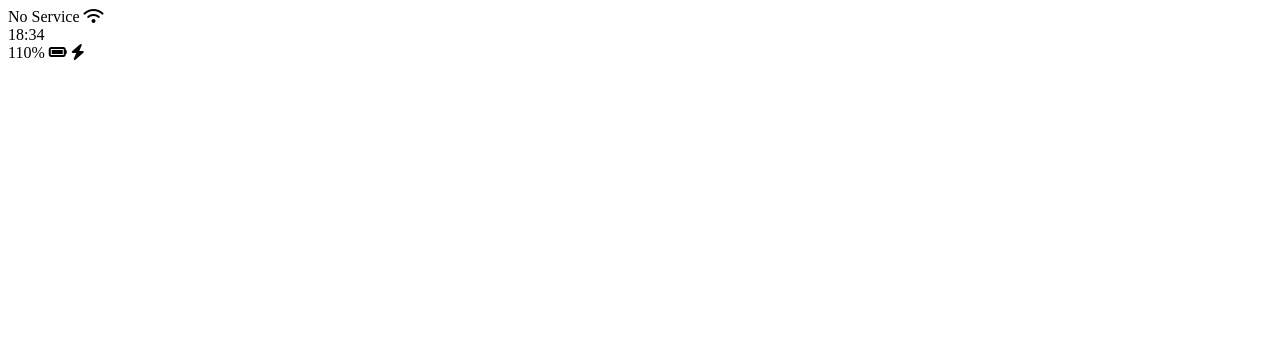
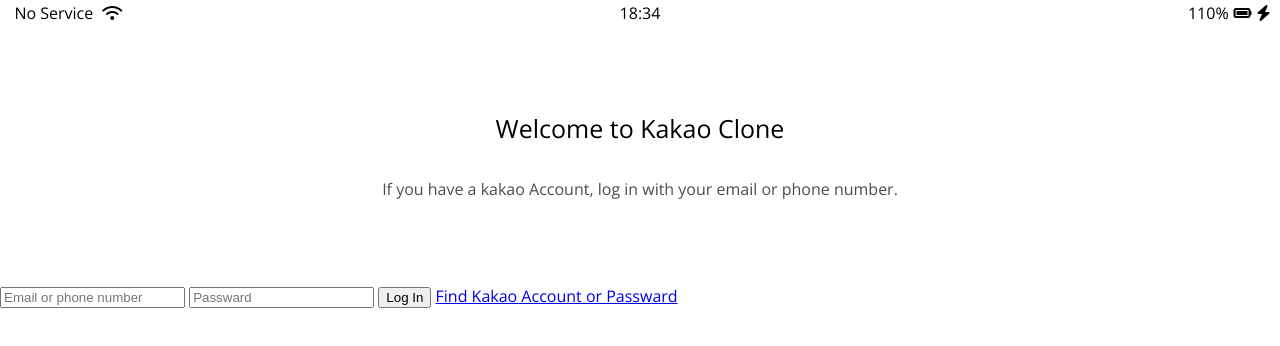
Before and after one commit to JEON-Sungsu/first-clonningNOMADCODER, a plain HTML site: page index.html in a window 1280 px wide. Drawn offline with nearby package versions, Linux system fonts and the light colour scheme.

Commit message:
status-bar,header update

```diff
--- a/CSS/style.css
+++ b/CSS/style.css
@@ -1,28 +1,21 @@
 @import url("https://fonts.googleapis.com/css2?family=Open+Sans:wght@400;600&display=swap");
+@import "reset.css";
+@import "status-bar.css";
 body {
 	font-family: "Open Sans", sans-serif;
 }
-.status-bar_column {
-	width: 33%;
-}
-.status-bar {
+.welcome-header {
+	margin: 90px 0px;
+	text-align: center;
 	display: flex;
-	justify-content: center;
-}
-
-.status-bar_column:first-child span {
-	margin: 5px;
-}
-
-.status-bar_column:nth-child(2) {
-	display: flex;
-	justify-content: center;
-}
-.status-bar_column:last-child {
-	display: flex;
-	justify-content: flex-end;
+	flex-direction: column;
 	align-items: center;
 }
-.status-bar_column .fa-battery-full {
-	margin: 0px 5px;
+.welcome-header__title {
+	margin-bottom: 40px;
+	font-size: 25px;
 }
+.welcome-header__text {
+	width: 50%;
+	opacity: 0.7;
+}
--- /dev/null
+++ b/css/reset.css
@@ -0,0 +1,129 @@
+/* http://meyerweb.com/eric/tools/css/reset/
+   v2.0 | 20110126
+   License: none (public domain)
+*/
+
+html,
+body,
+div,
+span,
+applet,
+object,
+iframe,
+h1,
+h2,
+h3,
+h4,
+h5,
+h6,
+p,
+blockquote,
+pre,
+a,
+abbr,
+acronym,
+address,
+big,
+cite,
+code,
+del,
+dfn,
+em,
+img,
+ins,
+kbd,
+q,
+s,
+samp,
+small,
+strike,
+strong,
+sub,
+sup,
+tt,
+var,
+b,
+u,
+i,
+center,
+dl,
+dt,
+dd,
+ol,
+ul,
+li,
+fieldset,
+form,
+label,
+legend,
+table,
+caption,
+tbody,
+tfoot,
+thead,
+tr,
+th,
+td,
+article,
+aside,
+canvas,
+details,
+embed,
+figure,
+figcaption,
+footer,
+header,
+hgroup,
+menu,
+nav,
+output,
+ruby,
+section,
+summary,
+time,
+mark,
+audio,
+video {
+	margin: 0;
+	padding: 0;
+	border: 0;
+	font-size: 100%;
+	font: inherit;
+	vertical-align: baseline;
+}
+/* HTML5 display-role reset for older browsers */
+article,
+aside,
+details,
+figcaption,
+figure,
+footer,
+header,
+hgroup,
+menu,
+nav,
+section {
+	display: block;
+}
+body {
+	line-height: 1;
+}
+ol,
+ul {
+	list-style: none;
+}
+blockquote,
+q {
+	quotes: none;
+}
+blockquote:before,
+blockquote:after,
+q:before,
+q:after {
+	content: "";
+	content: none;
+}
+table {
+	border-collapse: collapse;
+	border-spacing: 0;
+}
--- /dev/null
+++ b/css/status-bar.css
@@ -0,0 +1,25 @@
+.status-bar_column {
+	width: 33%;
+}
+.status-bar {
+	display: flex;
+	justify-content: center;
+	padding: 5px 3px;
+}
+
+.status-bar_column:first-child span {
+	margin: 5px;
+}
+
+.status-bar_column:nth-child(2) {
+	display: flex;
+	justify-content: center;
+}
+.status-bar_column:last-child {
+	display: flex;
+	justify-content: flex-end;
+	align-items: center;
+}
+.status-bar_column .fa-battery-full {
+	margin: 0px 5px;
+}
--- a/index.html
+++ b/index.html
@@ -1,12 +1,13 @@
 <!DOCTYPE html>
 <html lang="en">
     <head>
+        <link rel="stylesheet" href="css/style.css">
         <meta charset="UTF-8">
         <meta name="viewport" content="width=device-width, initial-scale=1.0">
         <title>Welcom to Kakao Talk</title>
     </head>
     <body>
-     <div id="status-bar">
+     <div class="status-bar">
          <div Class="status-bar_column">
              <span>No Service</span>
              <i class="fas fa-wifi"></i>
@@ -20,6 +21,19 @@
              <i class="fas fa-bolt"></i>
          </div>
      </div>
+     <header class="welcome-header">
+         <h1 class="welcome-header__title">Welcome to Kakao Clone</h1>
+         <p class="welcome-header__text">If you have a kakao Account, log in with your email or phone number.</p>
+     </header>
+
+     <form id="login-form">
+         <input type="text" placeholder="Email or phone number"/>
+         <input type="passward" placeholder="Passward"/>
+         <input type="submit" value="Log In"/>
+         <a href="#">Find Kakao Account or Passward</a>
+     </form>
+
+
      <script src="https://kit.fontawesome.com/987d05bd2b.js" crossorigin="anonymous"></script>
     </body>
 </html>
```
